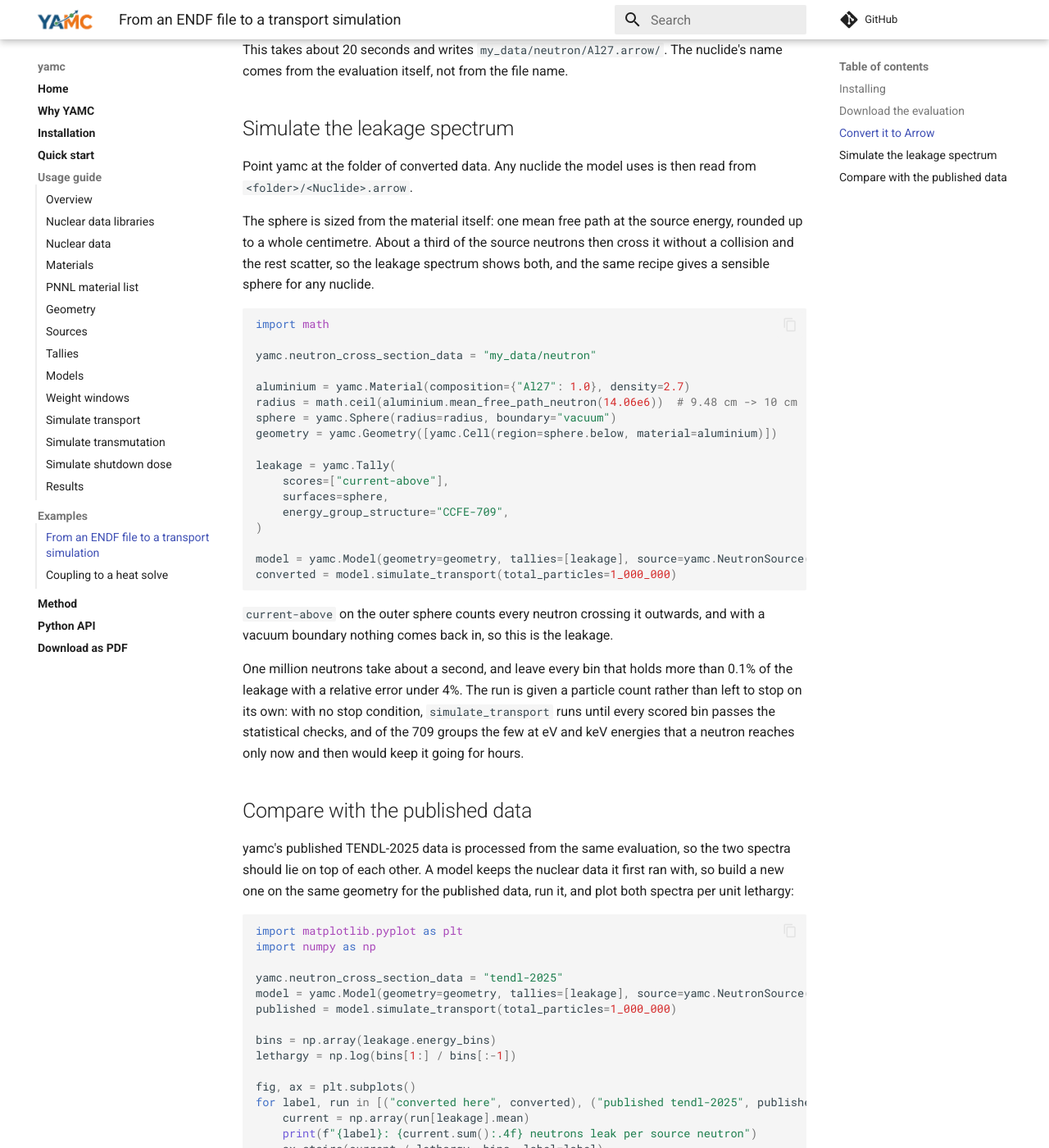
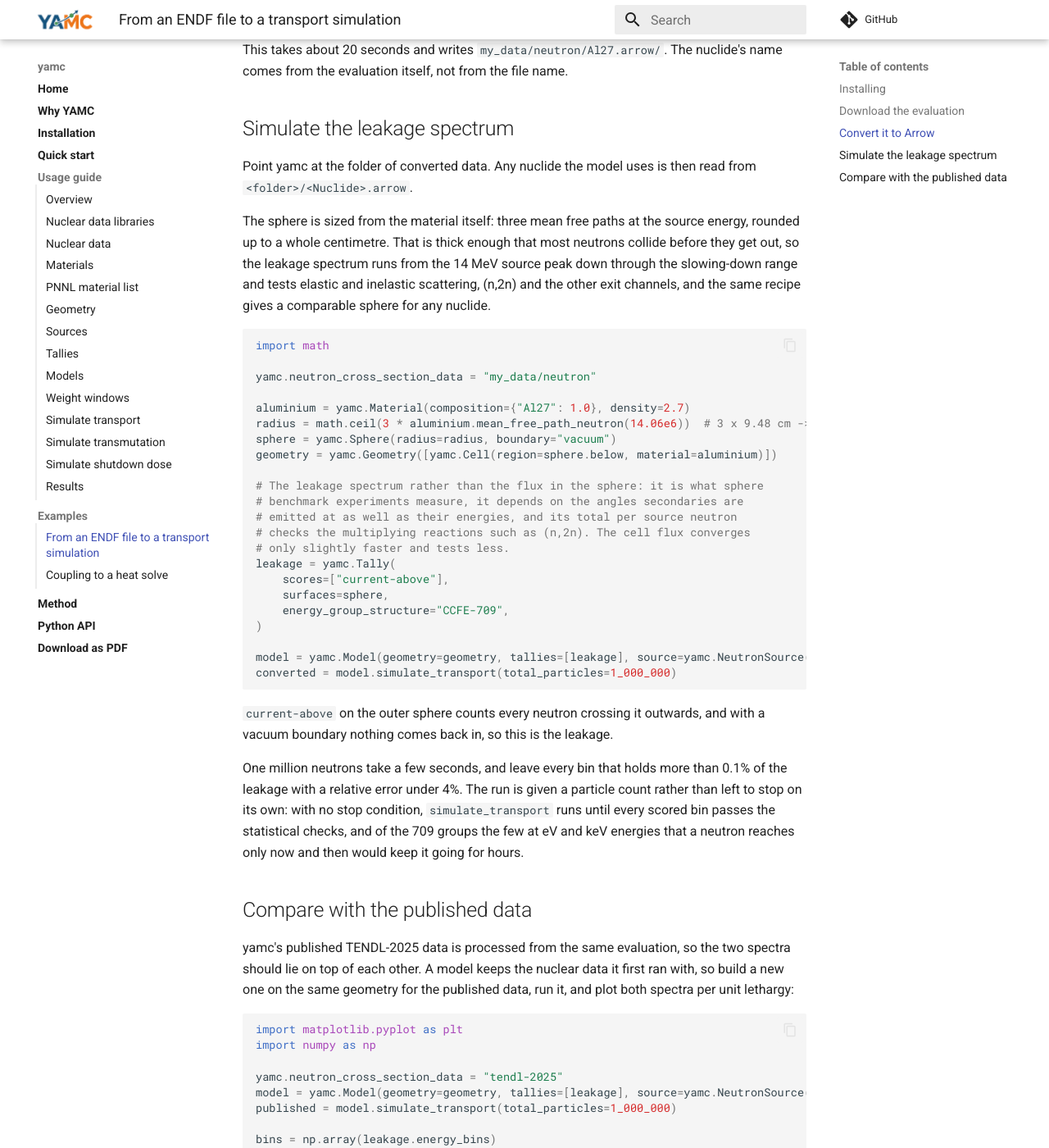
Before and after one commit to fusion-neutronics/core, an MkDocs documentation site: the page built from docs/yamc/docs/examples/endf_to_transport.md, in a window 1280 px wide and 1400 px high, scrolled down 1233 px. Shown: the whole window at 82% size. Built offline with MkDocs 1.6.1 and Material for MkDocs 9.7.7, drawn with Linux system fonts in a browser that asks for light colours; comment, search, counter and statistics services are not loaded; some of the changed text lies outside the part shown.

Commit message:
Size the ENDF example's sphere at three mean free paths
So most neutrons collide before leaking and the spectrum exercises the
slowing-down range and the exit channels, not mostly the uncollided peak.
Keep the leakage tally and say why in the code.

````diff
--- a/docs/yamc/docs/examples/endf_to_transport.md
+++ b/docs/yamc/docs/examples/endf_to_transport.md
@@ -3,7 +3,7 @@
 Nuclear data evaluations are published as ENDF files, and yamc reads Arrow. This
 example takes one evaluation, aluminium-27 from TENDL-2025, converts it to Arrow
 on your own machine and uses it in a transport simulation: a sphere of
-aluminium one mean free path in radius, with a 14.06 MeV point source at its
+aluminium three mean free paths in radius, with a 14.06 MeV point source at its
 centre, tallying the spectrum of the neutrons that leak out of it. Finally the same model is run on
 yamc's published TENDL-2025 data, so you can check the conversion against it.
 
@@ -61,10 +61,12 @@ nuclide's name comes from the evaluation itself, not from the file name.
 Point yamc at the folder of converted data. Any nuclide the model uses is then
 read from `<folder>/<Nuclide>.arrow`.
 
-The sphere is sized from the material itself: one mean free path at the source
-energy, rounded up to a whole centimetre. About a third of the source neutrons
-then cross it without a collision and the rest scatter, so the leakage spectrum
-shows both, and the same recipe gives a sensible sphere for any nuclide.
+The sphere is sized from the material itself: three mean free paths at the
+source energy, rounded up to a whole centimetre. That is thick enough that most
+neutrons collide before they get out, so the leakage spectrum runs from the
+14 MeV source peak down through the slowing-down range and tests elastic and
+inelastic scattering, (n,2n) and the other exit channels, and the same recipe
+gives a comparable sphere for any nuclide.
 
 ```python
 import math
@@ -72,10 +74,15 @@ import math
 yamc.neutron_cross_section_data = "my_data/neutron"
 
 aluminium = yamc.Material(composition={"Al27": 1.0}, density=2.7)
-radius = math.ceil(aluminium.mean_free_path_neutron(14.06e6))  # 9.48 cm -> 10 cm
+radius = math.ceil(3 * aluminium.mean_free_path_neutron(14.06e6))  # 3 x 9.48 cm -> 29 cm
 sphere = yamc.Sphere(radius=radius, boundary="vacuum")
 geometry = yamc.Geometry([yamc.Cell(region=sphere.below, material=aluminium)])
 
+# The leakage spectrum rather than the flux in the sphere: it is what sphere
+# benchmark experiments measure, it depends on the angles secondaries are
+# emitted at as well as their energies, and its total per source neutron
+# checks the multiplying reactions such as (n,2n). The cell flux converges
+# only slightly faster and tests less.
 leakage = yamc.Tally(
     scores=["current-above"],
     surfaces=sphere,
@@ -89,7 +96,7 @@ converted = model.simulate_transport(total_particles=1_000_000)
 `current-above` on the outer sphere counts every neutron crossing it outwards,
 and with a vacuum boundary nothing comes back in, so this is the leakage.
 
-One million neutrons take about a second, and leave every bin that holds more
+One million neutrons take a few seconds, and leave every bin that holds more
 than 0.1% of the leakage with a relative error under 4%. The run is given a
 particle count rather than left to stop on its own: with no stop condition,
 `simulate_transport` runs until every scored bin passes the statistical checks,
@@ -127,8 +134,8 @@ ax.legend()
 fig.savefig("leakage_spectrum.png", dpi=150)
 ```
 
-On the published data about 0.89 neutrons leak per source neutron. The peak at
-14 MeV is the neutrons that crossed the sphere without a collision; below it
-are those that scattered on the way out. If your own conversion differs from
+On the published data about 0.79 neutrons leak per source neutron, and about
+half of them below 1 MeV. The peak at 14 MeV is the neutrons that crossed the
+sphere without a collision; below it are those that scattered on the way out. If your own conversion differs from
 the published one by more than the Monte Carlo noise, the two were processed
 differently, for example at another temperature.
````
